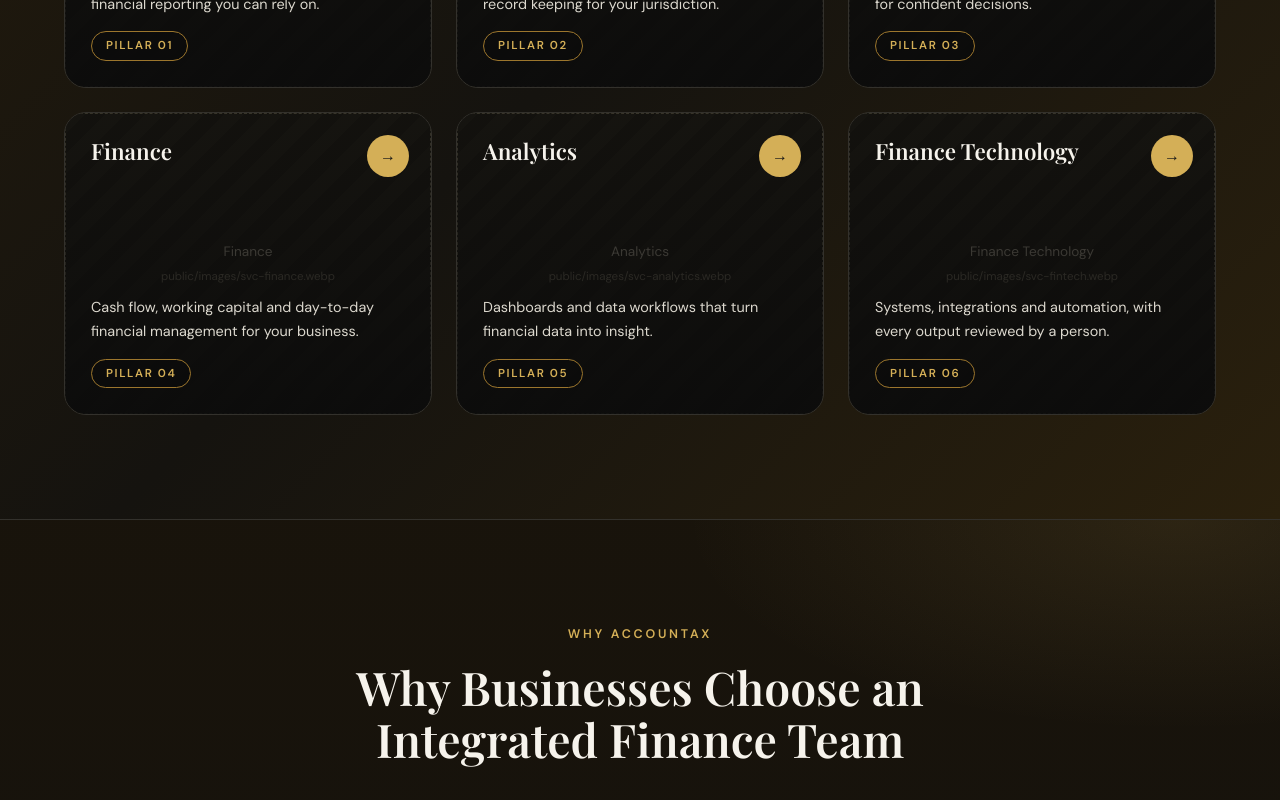
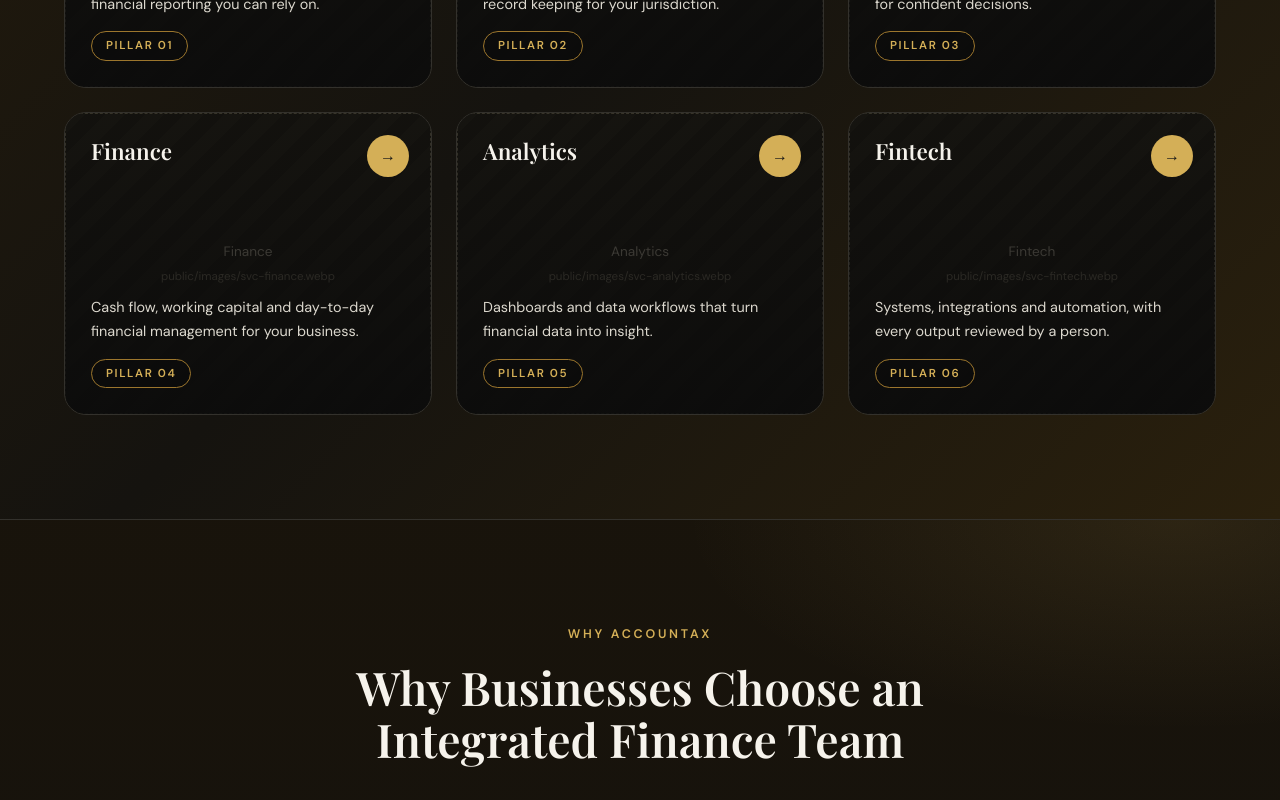
Before and after one commit to iamawaisea1628/Accountax-Works, a Next.js app: page / in a window 1280 px wide. Shown: the part 2420-3220 px from the top of the page. Built offline with nearby package versions, Linux system fonts and the light colour scheme.

Commit message:
Add files via upload

```diff
--- a/components/data.ts
+++ b/components/data.ts
@@ -6,7 +6,7 @@
 ["Advisory","Forecasts, budgets and virtual CFO guidance for confident decisions.","Pillar 03","svc-advisory.webp"],
 ["Finance","Cash flow, working capital and day-to-day financial management for your business.","Pillar 04","svc-finance.webp"],
 ["Analytics","Dashboards and data workflows that turn financial data into insight.","Pillar 05","svc-analytics.webp"],
-["Finance Technology","Systems, integrations and automation, with every output reviewed by a person.","Pillar 06","svc-fintech.webp"],
+["Fintech","Systems, integrations and automation, with every output reviewed by a person.","Pillar 06","svc-fintech.webp"],
 ];
 export const ABOUT: [string, string][] = [
 ["Finance-first thinking","Every solution starts with your business economics, not just your data."],
```
